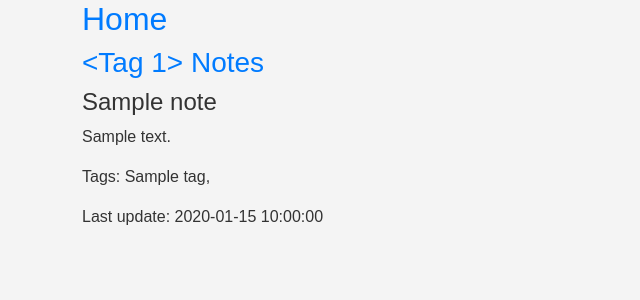
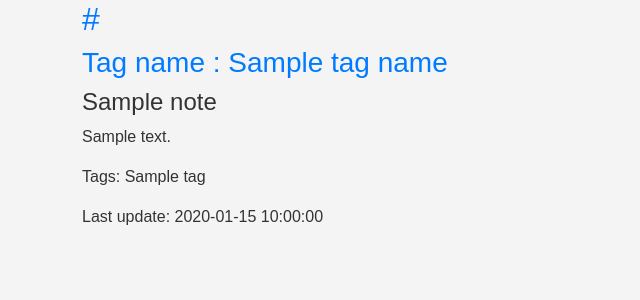
Before and after one commit to Thanutchaporn580/SusiWebsite, a Flask app: template templates/tag_view.html in a window 1280 px wide. Shown: the part 176-476 px from the top of the page, without its empty margins (0-640 px from the left). Run offline with Flask 3, Linux system fonts and the light colour scheme; tables that the repository leaves empty hold one stand-in row (values such as "Sample post"); the template is opened without the code that fills it: values that come from a table or form of the project are taken from there, most other values are stand-ins (such as "Sample title", 1, 10 or a date in 2020); some libraries are stand-ins or nearby versions.

Commit message:
Correct operation when press to view tags.

```diff
--- a/templates/tag_view.html
+++ b/templates/tag_view.html
@@ -5,10 +5,11 @@
 {% endblock %}
 
 {% block body %}
-  <h2>Home</h2>
+  <h2>#</h2>
 
-  <h3>{{ tag }} Notes</h3>
+  <h3>Tag name : {{ tag_name }} </h3>
 
+  {% if notes %}
     {% for note in notes %}
       <div class="note">
         <h4>{{ note.title }}</h4>
@@ -17,11 +18,14 @@
 
         <p>Tags:
           {% for t in note.tags %}
-          <span class="tag">{{ t.name }}</span>,
+            <span class="tag">{{ t.name }}</span>{% if not loop.last %}, {% endif %}
           {% endfor %}
         </p>
 
         <p>Last update: {{ note.updated_date }}</p>
       </div>
     {% endfor %}
+  {% else %}
+    <p>No notes available for this tag.</p>
+  {% endif %}
 {% endblock %}
```
Lines whose indentation alone changed are shown as unchanged.
